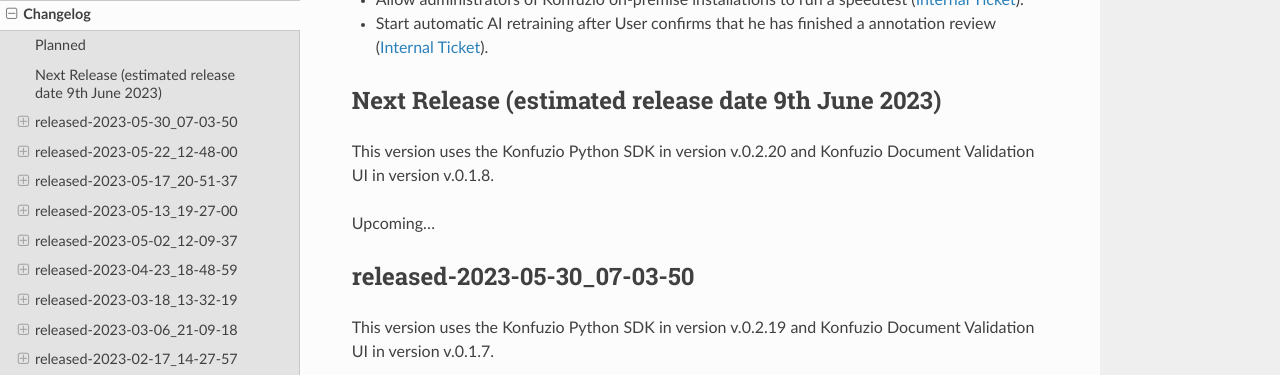
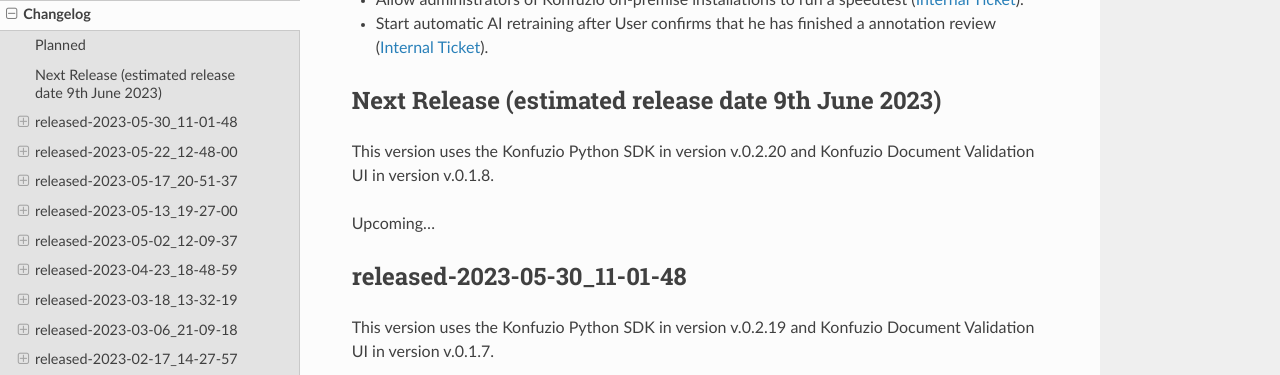
Before and after one commit to konfuzio-ai/konfuzio-sdk, a Sphinx documentation site: the page built from docs/web/changelog_app.md, in a window 1280 px wide and 900 px high, scrolled down 612 px. Shown: the top 375 px of the window. Built offline with Sphinx 7.4.7 and the Read the Docs theme 2.0.0, drawn with Linux system fonts in a browser that asks for light colours; pages that are not in the unit, such as notebooks, are missing from menus; a script that is not in the unit is left out.

Commit message:
Update changelog_app.md

```diff
--- a/docs/web/changelog_app.md
+++ b/docs/web/changelog_app.md
@@ -27,7 +27,7 @@
 
 Upcoming...
 
-## released-2023-05-30_07-03-50
+## released-2023-05-30_11-01-48
 
 This version uses the Konfuzio Python SDK in version v.0.2.19 and Konfuzio Document Validation UI in version v.0.1.7.
 
```
